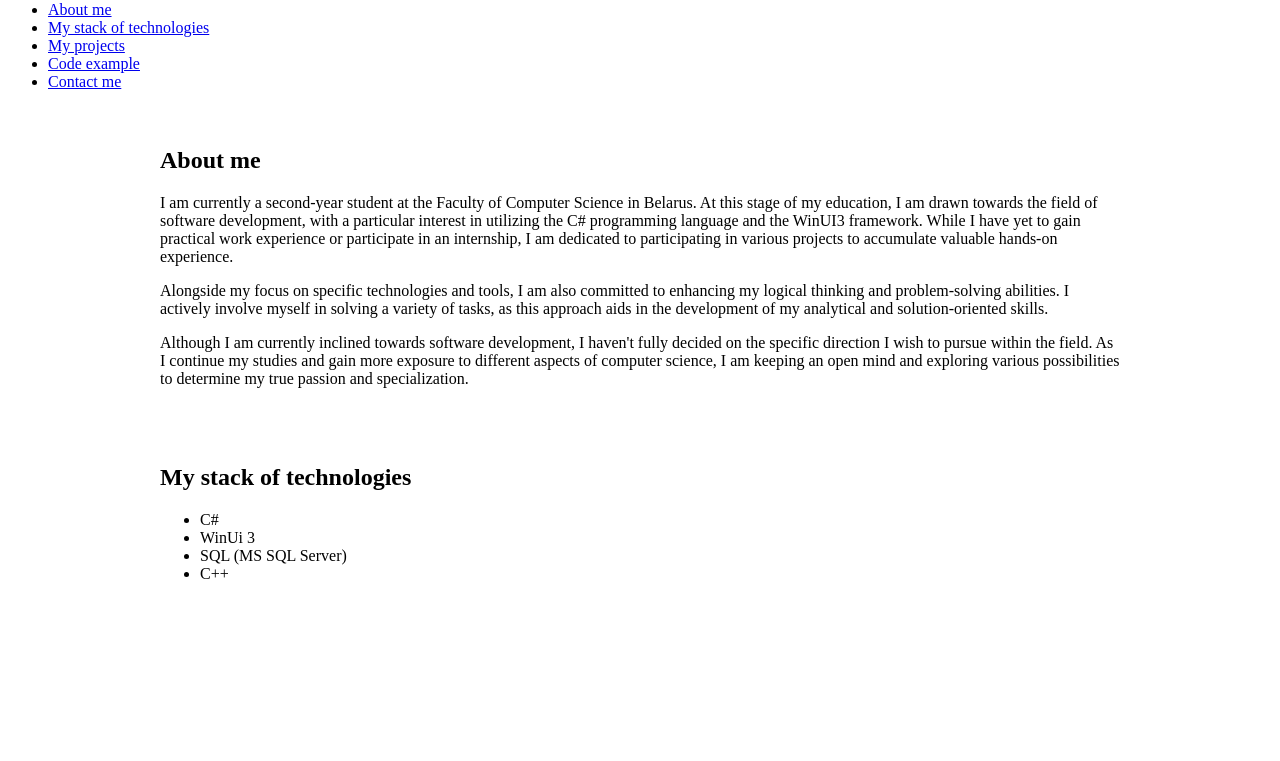
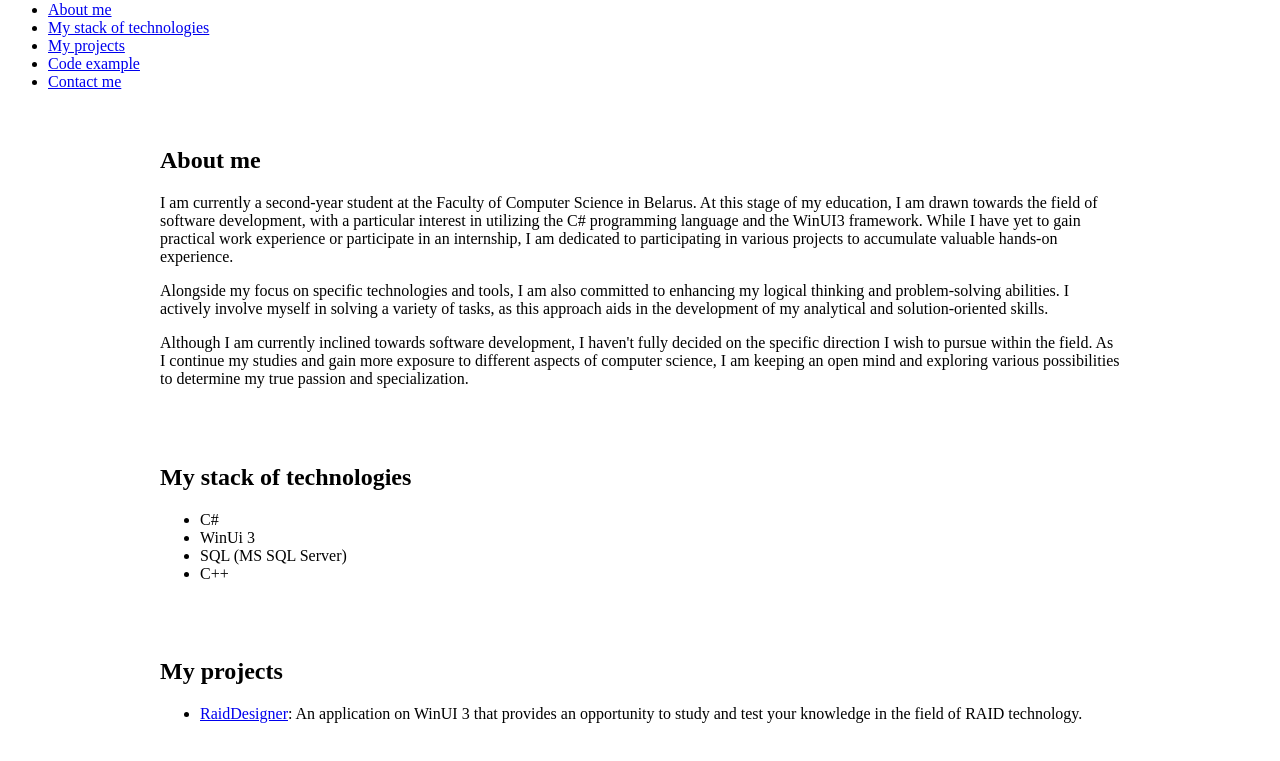
Before and after one commit to losker123/HTML_CSS_CV, a plain HTML site: page docs/index.html in a window 1280 px wide. Shown: the part 1105-1866 px from the top of the page. Before the commit the page ends 1732 px from the top, so only its background shows below. Drawn offline with Linux system fonts and the light colour scheme.

Commit message:
feat: add section projects

```diff
--- a/docs/index.html
+++ b/docs/index.html
@@ -58,5 +58,15 @@
                 </ul>
             </section>
 
+            <section id="projects" class="container">
+                <h2>My projects</h2>
+                <ul>
+                    <li>
+                        <a href="https://github.com/losker123/RaidDesigner.git">RaidDesigner</a>:
+                        An application on WinUI 3 that provides an opportunity to study and test your knowledge in the field of RAID technology.
+                    </li>
+                </ul>
+            </section>
+
     </body>
 </html>
```
